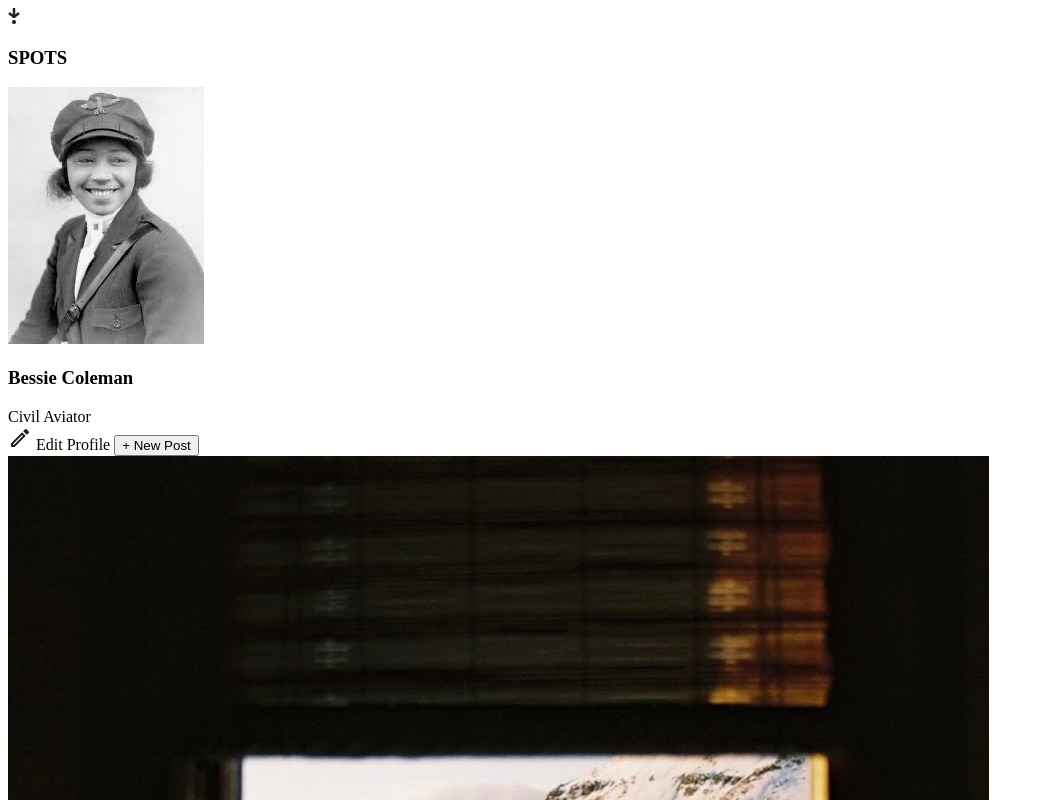
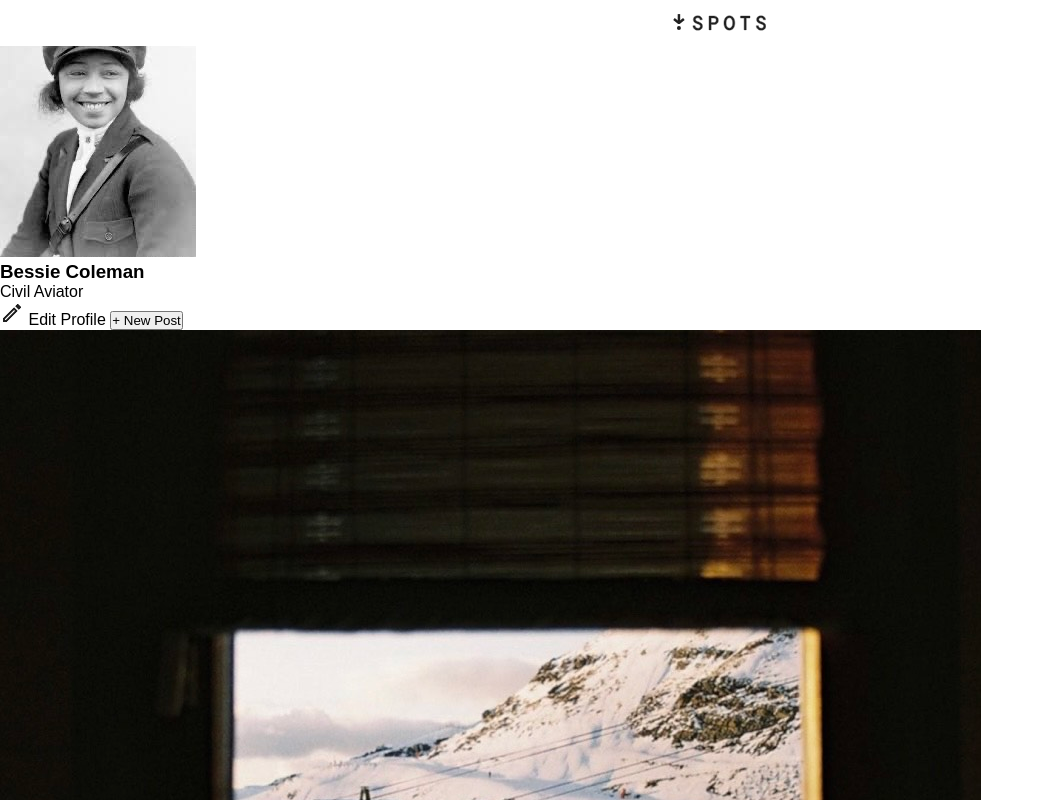
Before and after one commit to iamibinabo/Circle-14-altsch, a plain HTML site: page index.html in a window 1280 px wide. Shown: the top 800 px of the page, without its empty margins (0-1052 px from the left). Drawn offline with Linux system fonts and the light colour scheme.

Commit message:
mades changes to files

```diff
--- a/index.html
+++ b/index.html
@@ -10,8 +10,8 @@
   <body>
     <!-- Header section  -->
     <header>
-      <img src="images/icons/Group 13.png" alt="" />
-      <h3>SPOTS</h3>
+      <img src="images/Logo (1).svg" alt="logo"/>
+      <!-- <h3>SPOTS</h3> -->
     </header>
 
     <!-- main section -->
--- a/main.css
+++ b/main.css
@@ -0,0 +1,26 @@
+@import url('https://fonts.googleapis.com/css2?family=Lato:ital,wght@0,100;0,300;0,400;0,700;0,900;1,100;1,300;1,400;1,700;1,900&display=swap');
+
+*
+{
+    margin: 0;
+    padding: 0;
+    box-sizing: border-box;
+    font-family: "Poppins", sans-serif;
+}
+
+/* Header Section */
+
+header
+{
+    background: #fff;
+    display: flex;
+    justify-content: center;
+    position: fixed;
+    width: 1440px;
+    padding: 10px 80px;
+}
+
+header img{
+    width: 94px;
+    height: 26px;
+}
```
Also changed, not shown: images/Logo (1).svg (added).
